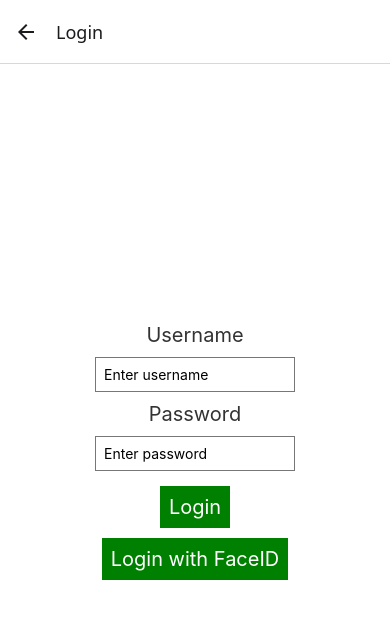
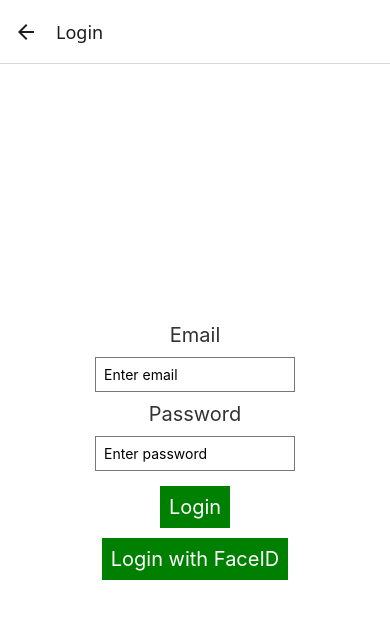
Before and after one commit to Beans-InJeans/IAT359_TravelApp, a React Native app in the folder HoneyHop/: screen /Login in a window 390 px wide. Shown: the top 618 px of the page. Built offline with nearby package versions, Linux system fonts and the light colour scheme; no server answers.

Commit message:
Fix useState name in Login.js
Changed from [username, setUsername] to [email, setEmail]

```diff
--- a/HoneyHop/src/screens/Login.js
+++ b/HoneyHop/src/screens/Login.js
@@ -5,7 +5,7 @@ import { signInWithEmailAndPassword } from 'firebase/auth';
 import { firebase_auth } from '../firebaseConfig';
 
 export default function Login({navigation}) {
-  const [username, setUsername] = useState("");
+  const [email, setEmail] = useState("");
   const [password, setPassword] = useState("");
 
   const handleLogin = async () => {
@@ -20,12 +20,12 @@ export default function Login({navigation}) {
 
   return (
     <View style = {GlobalStyles.container}>
-      <Text style = {GlobalStyles.text}>Username</Text>
+      <Text style = {GlobalStyles.text}>Email</Text>
       <TextInput
           style={GlobalStyles.input}
-          placeholder='Enter username'
-          onChangeText={text => setUsername(text)}
-          value={username}
+          placeholder='Enter email'
+          onChangeText={text => setEmail(text)}
+          value={email}
       />
       <Text style={GlobalStyles.text}>Password</Text>
       <TextInput
```
